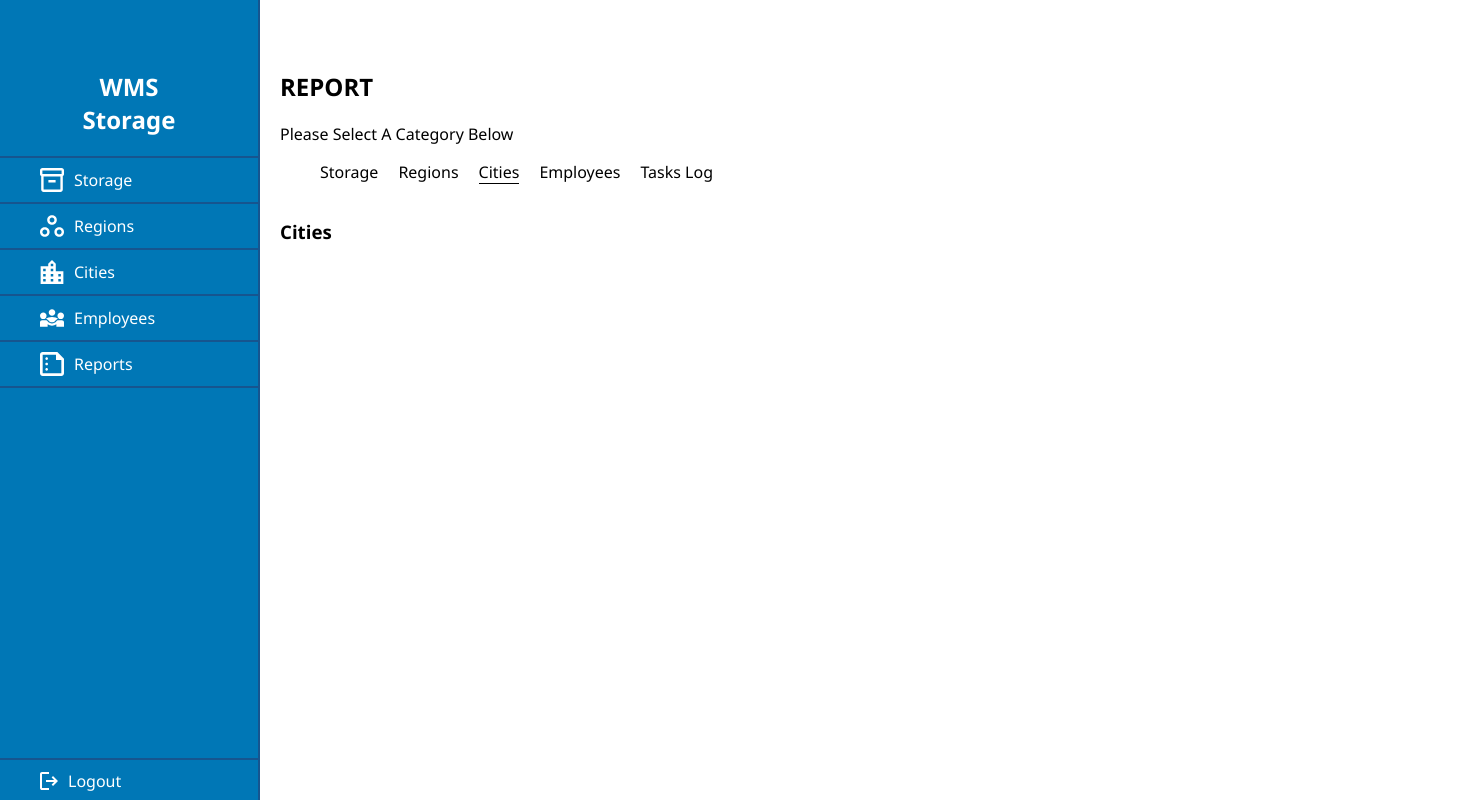
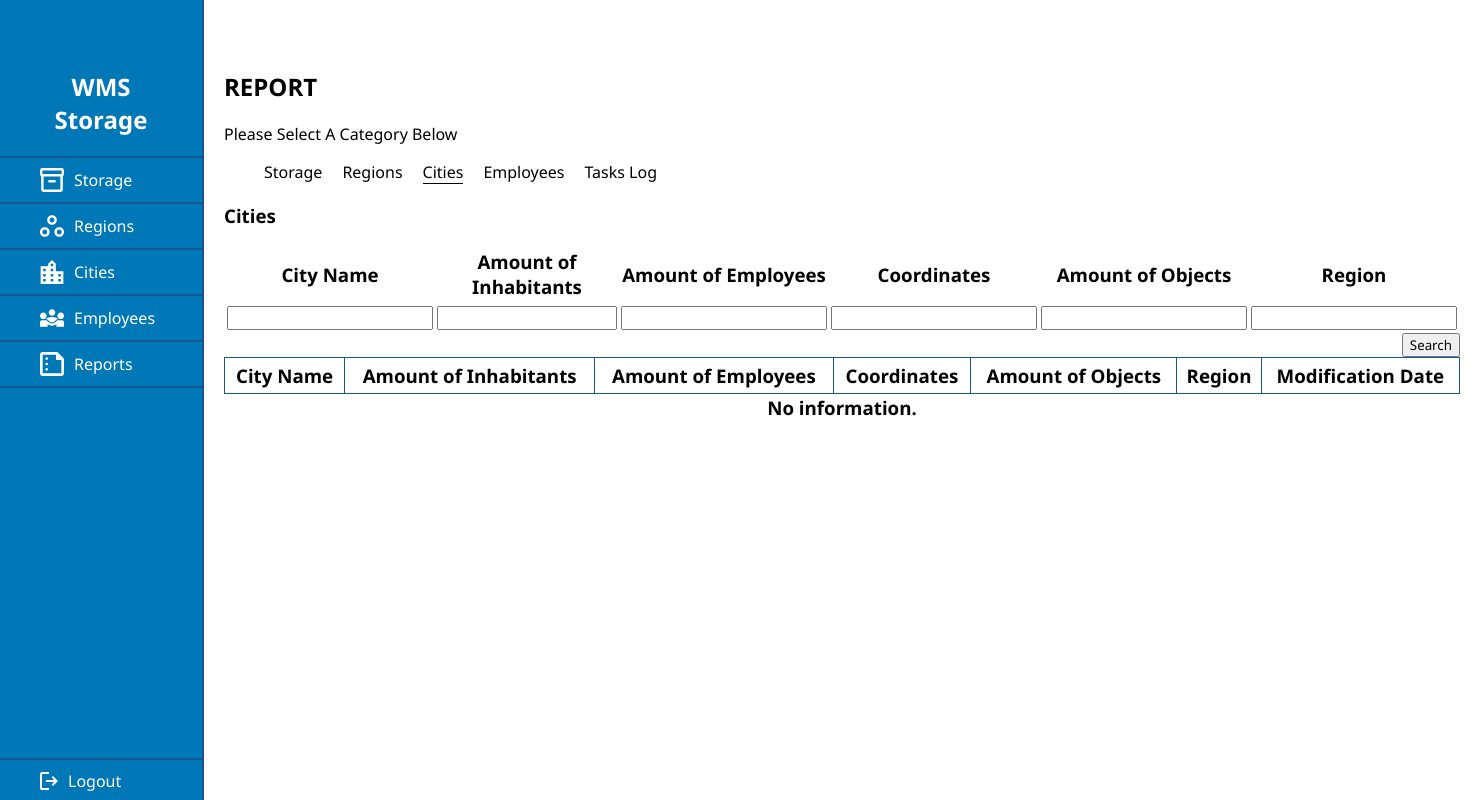
Before and after one commit to OrcunSelbasan/engr-372-term-project, a PHP site: page /view/reports/cities_report.php in a window 1480 px wide. Run offline with PHP 8.4, Linux system fonts and the light colour scheme; the visitor is signed in with stand-in values (Sample User, id 1).

Commit message:
Update cities_report.php

```diff
--- a/view/reports/cities_report.php
+++ b/view/reports/cities_report.php
@@ -1,70 +1,50 @@
 <?php
 include("../../controller/ControllerAuth.php");
+include("../../controller/ControllerCity.php");
 // * Check if the user is authenticated
 $auth = new ControllerAuth();
 $auth->checkAuth();
+
+$controller = new ControllerCity();
+$records = [];
+
+if (isset($_GET['referrer'])) {
+    $filters = [];
+
+    if (isset($_GET["cities_name"]) && $_GET["cities_name"] != "") {
+        $filters["cities_name"] = $_GET["cities_name"];
+    }
+    if (isset($_GET["inhabitants"]) && $_GET["inhabitants"] != "") {
+        $filters["inhabitants"] = $_GET["inhabitants"];
+    }
+    if (isset($_GET["Employees"]) && $_GET["Employees"] != "") {
+        $filters["Employees"] = $_GET["Employees"];
+    }
+    if (isset($_GET["Coordinates"]) && $_GET["Coordinates"] != "") {
+        $filters["Coordinates"] = $_GET["Coordinates"];
+    }
+    if (isset($_GET["Objects"]) && $_GET["Objects"] != "") {
+        $filters["Objects"] = $_GET["Objects"];
+    }
+    if (isset($_GET["Region"]) && $_GET["Region"] != "") {
+        $filters["Region"] = $_GET["Region"];
+    }
+
+	$records = $controller->getByFilters($filters);
+}
 ?>
 
 <!DOCTYPE html>
 <html lang="en">
+
 <head>
     <meta charset="UTF-8">
     <meta name="viewport" content="width=device-width, initial-scale=1.0">
     <script src="../../jquery/jquery-3.7.1.js"></script>
     <link rel="stylesheet" href="../../css/index.css">
-        <style>
-        body {
-            font-family: Arial, sans-serif;
-            background-color: white;
-            margin: 0;
-            padding: 0;
-            display: flex;
-            height: 100vh;
-        }
-
-        .dropdown {
-            position: relative;
-            display: inline-block;
-        }
-
-        .dropdown-content {
-            display: none;
-            position: absolute;
-            background-color: #fff;
-            box-shadow: 0 8px 16px rgba(0,0,0,0.2);
-            min-width: 160px;
-            z-index: 1;
-        }
-
-        .dropdown:hover .dropdown-content {
-            display: block;
-        }
-
-        .dropdown-content ul {
-            list-style-type: none;
-            margin: 0;
-            padding: 0;
-        }
-
-        .dropdown-content li {
-            padding: 10px;
-            text-align: center;
-            border-bottom: 1px solid #ddd;
-        }
-
-        .dropdown-content a {
-            color: #333;
-            text-decoration: none;
-            display: block;
-        }
-
-        .dropdown-content a:hover {
-            background-color: #f0f0f0;
-        }
-    </style>
     <title>WMS Inventory - Reports</title>
 </head>
-    <?php include("../header.php");?>
+<?php include("../header.php"); ?>
 <main class="report-main">
 	<h2 class="report-header">REPORT</h2>
     <section class="select-dropdown">
@@ -79,7 +59,84 @@
 		    </ul>
 		</div>
 	</section>
-        <h3>Cities</h3>
+	<h3>Cities<h3>
+        <section class="report-table-wrapper">
+            <form action="./cities_report.php" method="GET">
+                <input type="text" hidden value="storage" name="referrer">
+			    <table class="report-table">
+                    <tr>
+                        <th>City Name</th>
+                        <th>Amount of Inhabitants</th>
+                        <th>Amount of Employees</th>
+                        <th>Coordinates</th>
+                        <th>Amount of Objects</th>
+                        <th>Region</th>
+                    </tr>
+                    <tr>
+                            <td>
+                                <input name="city name" id="city-name" type="text" style="flex-grow: 1;">
+                            </td>
+                            <td>
+                                <input name="inhabitants" id="city-inhabitants" type="number" min="0" style="width: 180px">
+                            </td>
+                            <td>
+                                <input name="employees" id="city-employees" type="number" min="0" style="flex-grow: 1;">
+                            </td>
+                            <td>
+                                <input name="coordinates" id="city-coordinates" type="text" style="flex-grow: 1;">
+                            </td>
+                            <td>
+                                <input name="objects" id="city-objects" type="number" min="0" style="flex-grow: 1;">
+                            </td>
+                            <td>
+                                <input name="region" id="city-region"  type="text" style="flex-grow: 1;">
+                            </td>
+                    </tr>
+                </table>
+                <div style="display: flex; flex-direction: row; justify-content: end;">
+                    <button type="submit">Search</button>
+                </div>
+            </form>
+            </section>
+            <section class="storage-table-wrapper">
+                <table class="storage-table">
+                    <tr class="storage-table-header">
+                        <th class="storage-table-header-data">City Name</th>
+                        <th class="storage-table-header-data">Amount of Inhabitants</th>
+                        <th class="storage-table-header-data">Amount of Employees</th>
+                        <th class="storage-table-header-data">Coordinates</th>
+                        <th class="storage-table-header-data">Amount of Objects</th>
+                        <th class="storage-table-header-data">Region</th>
+                        <th class="storage-table-header-data">Modification Date</th>
+                    </tr>
+                    <?php
+                    if (sizeof($records) > 0) {
+                        $records = array_reverse($records);
+                        foreach ($records as $record) {
+                            $name = $record['cities_name'];
+                            $inhabitants = $record['inhabitants'];
+                            $employees = $record['Employees'];
+                            $coordinates = $record['Coordinates'];
+                            $objects = $record['Objects'];
+                            $region = $record['Region'];
+                            $date = $record['modification_date'];
+                            echo "<tr>";
+                            echo "<td class='storage-table-data'>$name</td>";
+                            echo "<td class='storage-table-data'>$inhabitants</td>";
+                            echo "<td class='storage-table-data'>$employees</td>";
+                            echo "<td class='storage-table-data'>$coordinates</td>";
+                            echo "<td class='storage-table-data'>$objects</td>";
+                            echo "<td class='storage-table-data'>$region</td>";
+                            echo "<td class='storage-table-data'>$date</td>";
+                            echo "</tr>";
+                        }
+                    } else {
+                        echo "<tr><td colspan='12' align='center'>No information.</td></tr>";
+                    }
+
+                    ?>
+                </table>
+            </section>
 </main>
 </body>
 
```
Lines whose indentation alone changed are shown as unchanged.
